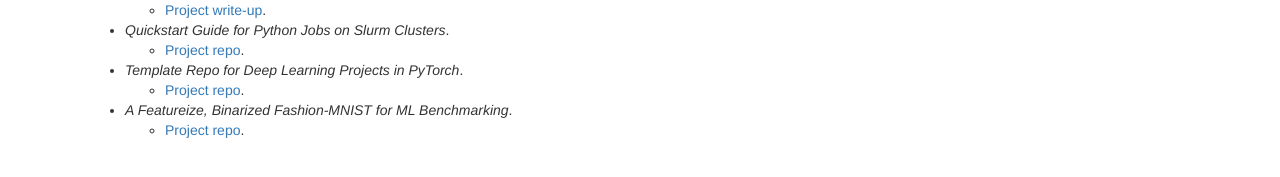
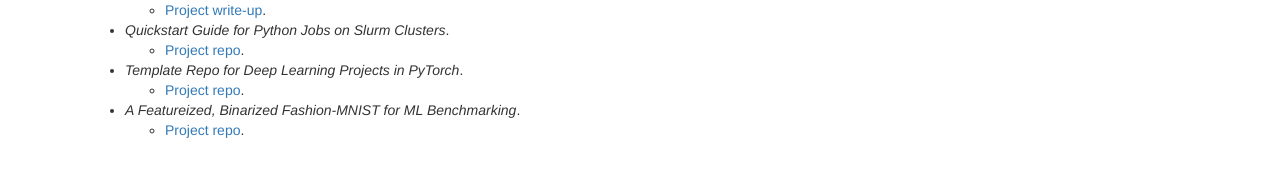
Before and after one commit to shreyap18/shreyap18.github.io, a Jekyll site: the page built from projects.html, in a window 1280 px wide. Shown: the part 528-705 px from the top of the page. Built offline with Jekyll 4.4.1, drawn with Linux system fonts in a browser that asks for light colours; nearby versions of some CDN libraries; library files that are not in the unit come from our copies.

Commit message:
Updated CV

```diff
--- a/projects.html
+++ b/projects.html
@@ -59,7 +59,7 @@ title: 'Projects'
             <li> <a href="https://github.com/ronakdm/pytorch_template">Project repo</a>. </li>
         </ul>
     </li>
-    <li style="padding:0px;margin:0px 0px 0px;"> <i>A Featureize, Binarized Fashion-MNIST for ML Benchmarking</i>.
+    <li style="padding:0px;margin:0px 0px 0px;"> <i>A Featureized, Binarized Fashion-MNIST for ML Benchmarking</i>.
         <ul>
             <li> <a href="https://github.com/ronakdm/fashion-mnist-preprocessed">Project repo</a>. </li>
         </ul>
```
Also changed, not shown: 1 other file.
